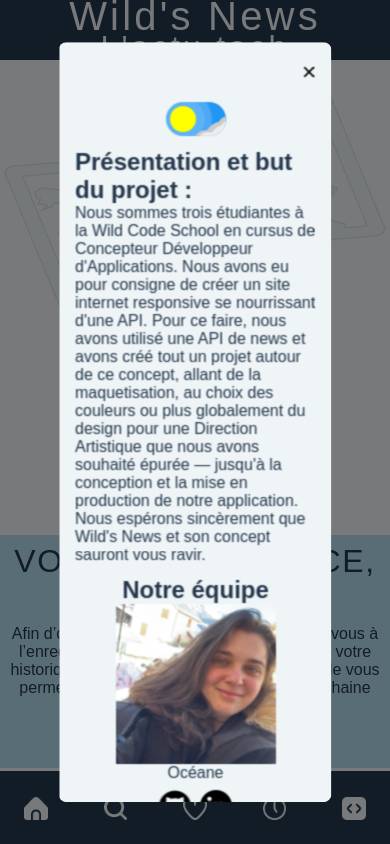
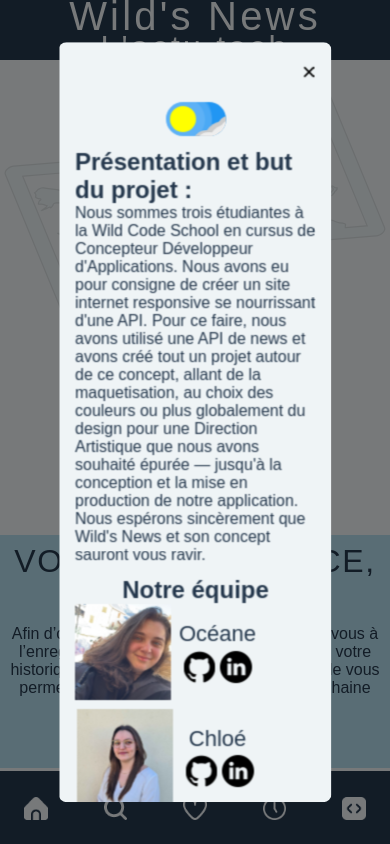
Before and after one commit to WildCodeSchool/2024-12-orleans-cda-project2-team-b, a React (Vite) app: page / in a window 390 px wide. Both pictures are taken after a click on the button 354 px from the left and 810 px from the top of the page. Built offline with nearby package versions, Linux system fonts and the light colour scheme; a web font is replaced by a local one.

Commit message:
fix responsive modal

```diff
--- a/src/components/modal.scss
+++ b/src/components/modal.scss
@@ -66,8 +66,15 @@ div.modal {
     justify-content: center;
     text-align: center;
     padding-bottom: 5dvh;
+    @media (max-width: 700px) {
+      padding-bottom: 1dvh;
+    }
     .memberPicture {
       height: 10rem;
+      @media (max-width: 700px) {
+        height: 6rem;
+        padding: 0;
+      }
     }
     .linksButtons {
       display: flex;
@@ -76,7 +83,7 @@ div.modal {
   }
 }
 
-@media screen and (min-width: 960px) and (max-width: 1024px) {
+@media screen and (min-width: 701px) and (max-width: 1024px) {
   div.modal {
     max-height: 90dvh;
     overflow-y: scroll;
@@ -103,6 +110,17 @@ div.modal {
   .membersInformations {
     padding: 0 !important;
   }
+  .membersInformations > article {
+    font-size: vars.$mobile-description;
+    display: flex;
+    flex-direction: row;
+  }
+  .name-link-group {
+    margin-left: 0.5rem;
+  }
+  .linksButtons > img {
+    margin-left: 0.3rem;
+  }
 }
 
 .modal.dark-mode {
--- a/src/components/toggle-modal.jsx
+++ b/src/components/toggle-modal.jsx
@@ -28,6 +28,7 @@ export default function ToggleModal({ isShowing, hide, openInNewTab }) {
               // biome-ignore lint/suspicious/noArrayIndexKey: <explanation>
               <article key={index}>
                 <img className='memberPicture' src={member.picture} alt={member.name} />
+                <div className='name-link-group'>
                   <p>{member.name}</p>
                   <div className='linksButtons'>
                     <img
@@ -47,6 +48,7 @@ export default function ToggleModal({ isShowing, hide, openInNewTab }) {
                       style={{ cursor: 'pointer' }}
                     />
                   </div>
+                </div>
               </article>
             ))}
           </div>
--- a/src/components/toggle-modal.scss
+++ b/src/components/toggle-modal.scss
@@ -10,3 +10,11 @@
   scrollbar-color: rgb(255, 255, 255) rgb(75, 119, 199);
   scrollbar-width: thin;
 }
+
+@media (max-width: 700px) {
+  .membersInformations {
+    flex-direction: column;
+    align-content: flex-start;
+    text-align: center;
+  }
+}
```
Lines whose indentation alone changed are shown as unchanged.
